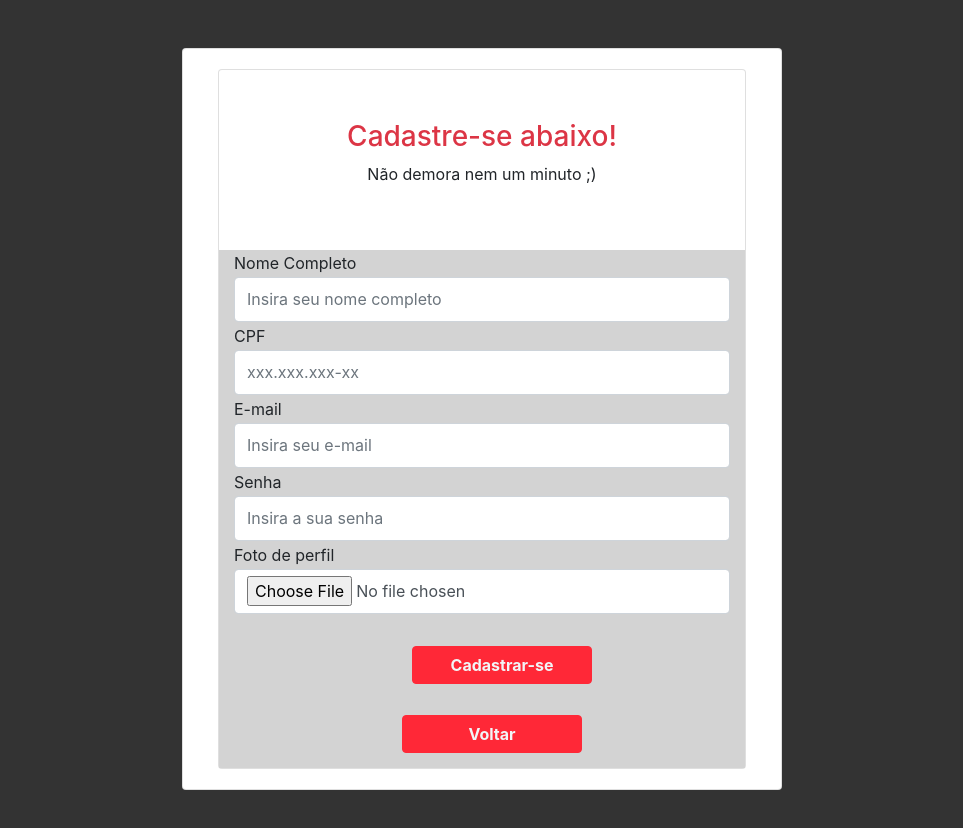
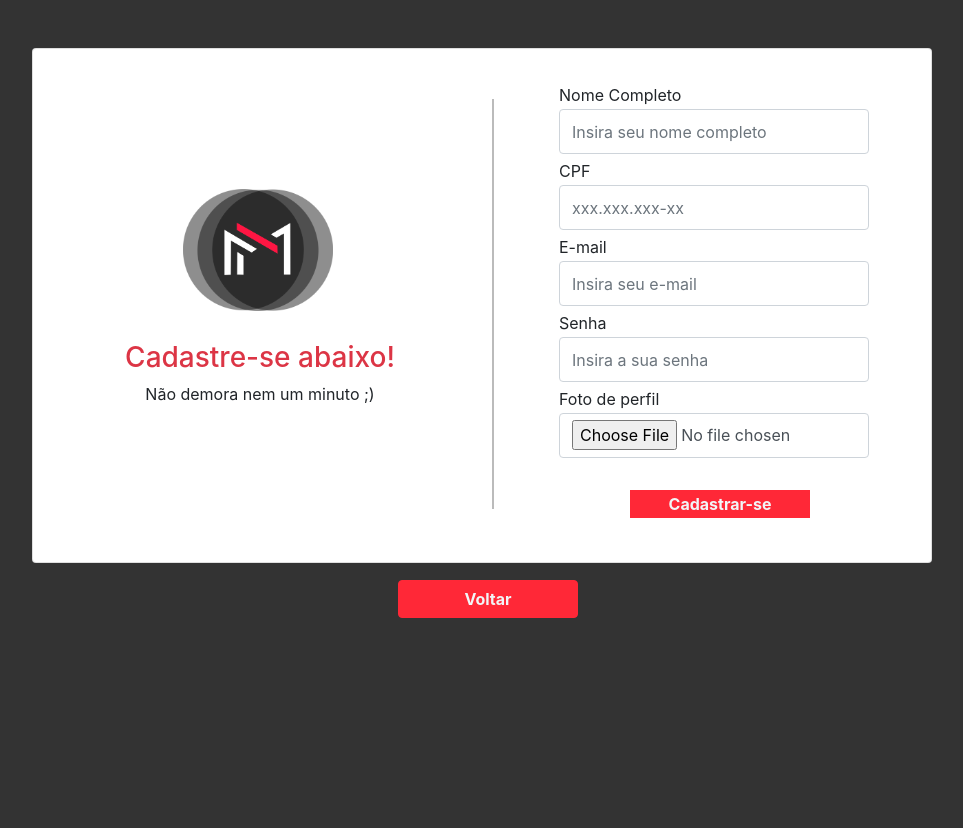
Before and after one commit to vitor-moraes/information-management-plataform, a React (Create React App) app: page /cadastro in a window 1280 px wide. Shown: the top 828 px of the page, without its empty margins (158-1121 px from the left). Built offline with nearby package versions, Linux system fonts and the light colour scheme.

Commit message:
Fix: Regsstration page layout

```diff
--- a/public/css/styles.css
+++ b/public/css/styles.css
@@ -28,10 +28,9 @@ body {
 }
 
 .shadow {
-
 }
 
-.vertical-line{
+.vertical-line {
   display: flex;
   width: 1px;
   height: 300px;
@@ -65,25 +64,47 @@ body {
 }
 
 .registration-header {
-  margin-top: 50px;
+  position: relative;
+  margin-top: 30px;
   text-align: center;
-  background-color: rgba(211, 211, 211, 0.712) 211, 211, 0.795);
 }
+
+.logo-mind {
+  margin-top: 120px;
+  margin-left: 130px;
+}
+
 .registration-body {
   margin-top: 10px;
-  background-color: lightgray;
+  /* background-color: rgba(252, 252, 252, 0.76); */
+  height: 388px;
 }
 
-.form-layout{
+.vertical-line-taller {
+  display: flex;
+  width: 1px;
+  height: 410px;
+  border: 1px #bbb solid;
+  margin: 30px 10px;
+}
+
+.form-layout {
   text-align: left;
   margin-top: 1px;
   margin-bottom: 1px;
   height: 45px;
 }
+.btn-registrarion {
+  margin-left: 1px;
+}
 
-.form-names-layout{
+.form-body {
+  margin-left: 25px;
+}
+
+.form-names-layout {
   text-align: left;
-  margin-top: 1px;
+  margin-top: 4px;
   margin-bottom: 1px;
 }
 
@@ -93,7 +114,8 @@ body {
 }
 
 .back-button {
-  margin-left: 153px;
+  margin-top: 25px;
+  margin-left: 330px;
   text-align: center;
 }
 
@@ -125,7 +147,7 @@ body {
   margin: auto;
 }
 
-.back-admin-button{
+.back-admin-button {
   position: absolute;
   margin-bottom: 30px;
   margin-left: 575px;
--- a/src/components/RegistrationForm.js
+++ b/src/components/RegistrationForm.js
@@ -32,20 +32,11 @@ export default function RegistrationPage() {
   };
 
   return (
-    // Registration Header (this can be transform into a component)
-    <div className="container">
-      <div className="card">
-        <div classname="row">
-          <div className="registration-header">
-            <h3 className="text-danger">Cadastre-se abaixo!</h3>
-            <p>Não demora nem um minuto ;)</p>
-          </div>
-        </div>
-
+    <>
       {/* User information form */}
       <form onSubmit={handleSubmit} encType="multipart/form-data">
         <div className="container registration-body">
-            <div className="form-group mt-5">
+          <div className="form-group">
             <label className="form-names-layout" htmlFor="name">
               Nome Completo
             </label>
@@ -131,24 +122,14 @@ export default function RegistrationPage() {
             style={{ maxWidth: 200 }}
           >
             <button
-                className="btn btn-custom waves-btn waves-effect mt-3"
+              className="btn-registrarion btn-custom waves-btn waves-effect mt-3"
               type="submit"
             >
               Cadastrar-se
             </button>
           </div>
-            {/* Button to go back */}
-            <div className="back-button" style={{ maxWidth: 200 }}>
-              <a
-                className="btn btn-custom waves-btn waves-effect mt-3"
-                href="/login"
-              >
-                Voltar
-              </a>
-            </div>
         </div>
       </form>
-      </div>
-    </div>
+    </>
   );
 }
--- /dev/null
+++ b/src/components/RegistrationMensage.js
@@ -0,0 +1,17 @@
+import React from "react";
+
+export default function RegistrationMensage() {
+  return (
+    <>
+      <img
+        src="/images/Logo-Mind.png"
+        className="logo-mind"
+        style={{ width: 150 }}
+      />
+      <div className="registration-header">
+        <h3 className="text-danger">Cadastre-se abaixo!</h3>
+        <p>Não demora nem um minuto ;)</p>
+      </div>
+    </>
+  );
+}
--- a/src/pages/RegistrationPage.js
+++ b/src/pages/RegistrationPage.js
@@ -1,22 +1,38 @@
-import React, {useEffect} from 'react'
+import React, { useEffect } from "react";
 
 import RegistrationForm from "../components/RegistrationForm";
+import RegistrationMensage from "../components/RegistrationMensage";
 
 export default function RegistrationPage() {
-
-useEffect(() => {
-    window.document.title = 'Cadastro';
-},[])
+  useEffect(() => {
+    window.document.title = "Cadastro";
+  }, []);
 
   return (
     <>
       <div className="container heigth-100vh">
-        <div className="card mt-5 mx-auto" style={{maxWidth: 600}}>
+        <div
+          className="card mt-5 mx-auto"
+          style={{ maxWidth: 900, maxHeight: 515 }}
+        >
           <div className="card-body">
             <div className="row">
-              <div className="col-md-12 col-12">
+              <div className="col-md-6 col-12">
+                <RegistrationMensage />
+              </div>
+              <div className="vertical-line-taller" />
+              <div className="col-md-5 col-12 form-body">
                 <RegistrationForm />
               </div>
+            </div>
+            {/* Button to go back */}
+            <div className="back-button" style={{ maxWidth: 200 }}>
+              <a
+                className="btn btn-custom waves-btn waves-effect mt-3"
+                href="/login"
+              >
+                Voltar
+              </a>
             </div>
           </div>
         </div>
```
Lines whose indentation alone changed are shown as unchanged.
